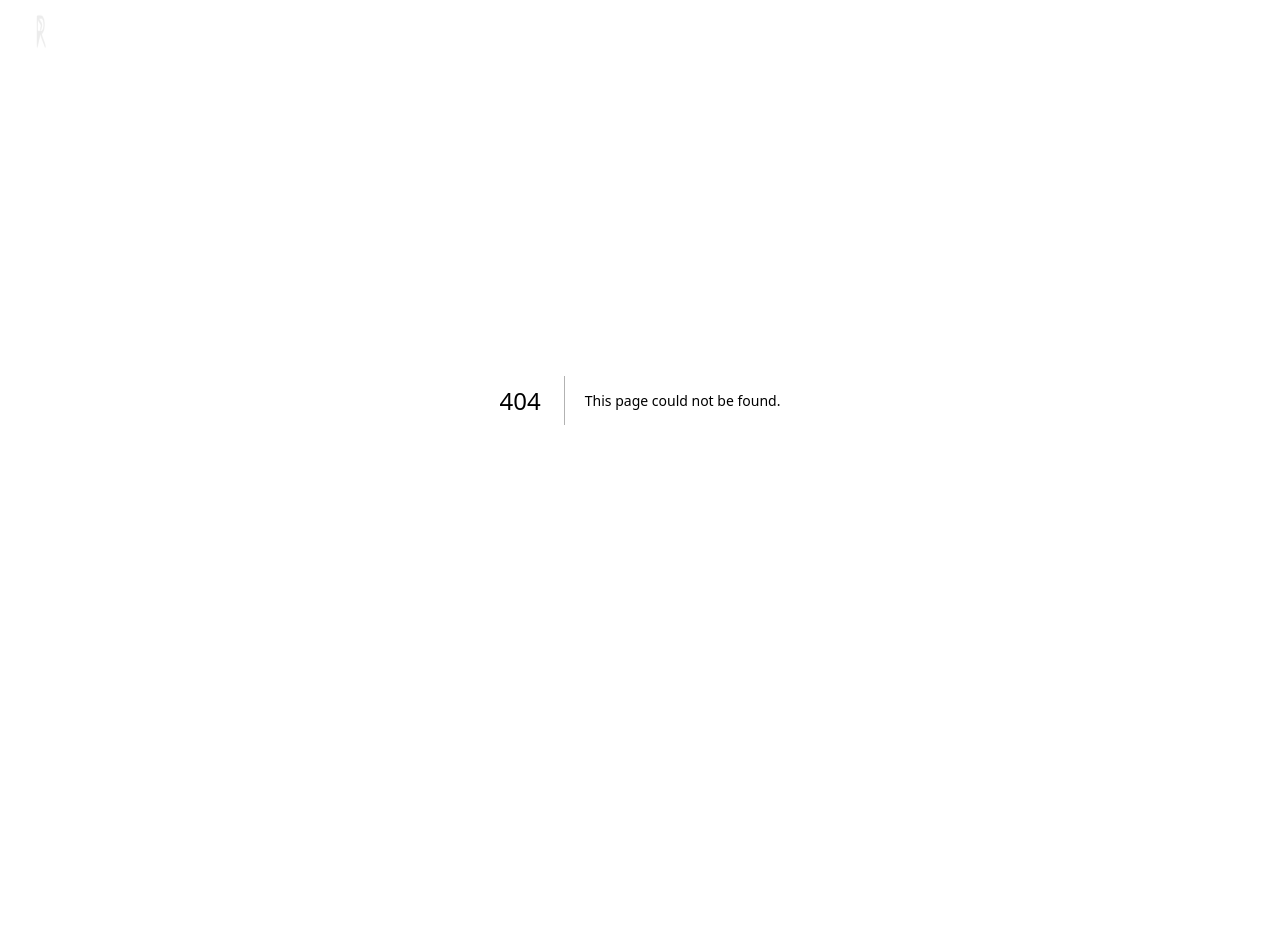
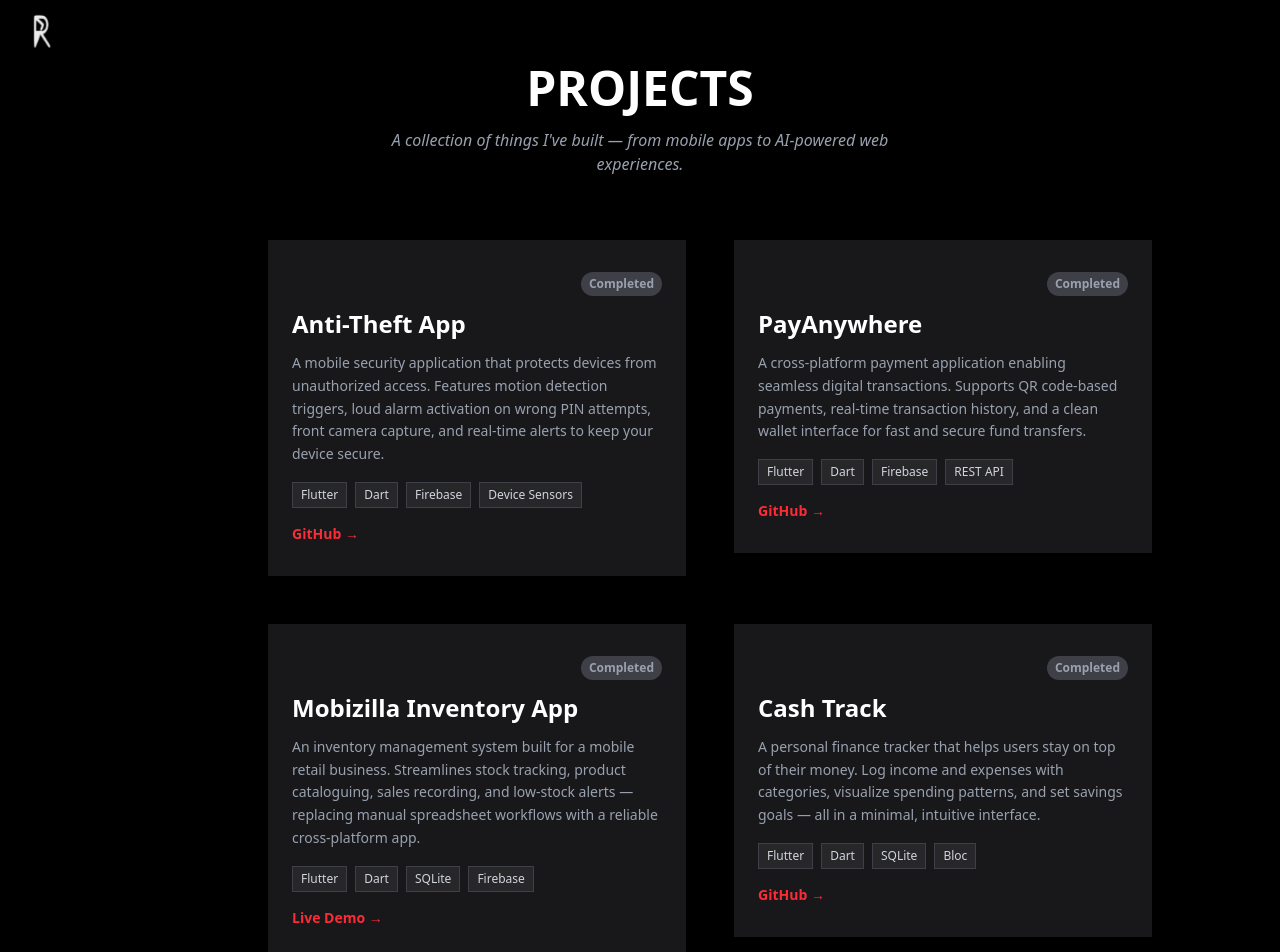
Before and after one commit to riiteeshh/MyPortfolio, a Next.js app: page /projects in a window 1280 px wide. Before the commit this address had no page. Shown: the top 952 px of the page. Before the commit the page ends 800 px from the top, so only its background shows below. Built offline with nearby package versions, Linux system fonts and the light colour scheme.

Commit message:
feat(project-section): added project section

```diff
--- /dev/null
+++ b/src/app/projects/page.tsx
@@ -0,0 +1,11 @@
+import ProjectsPage from "@/components/pages/projects-page/projects-page";
+import { Metadata } from "next";
+
+export const metadata: Metadata = {
+  title: "Projects",
+  description: "My Projects",
+};
+
+export default function Projects() {
+  return <ProjectsPage />;
+}
--- a/src/components/pages/about-page/about.tsx
+++ b/src/components/pages/about-page/about.tsx
@@ -127,7 +127,12 @@ export default function AboutPage() {
           . Throughout my career, I have worked on developing both mobile and
           web applications, ensuring seamless user experiences and efficient
           performance. I enjoy transforming ideas into functional and visually
-          appealing digital solutions.
+          appealing digital solutions. Currently deepening my knowledge in{" "}
+          <span className="font-semibold">LangChain and LangGraph</span> for
+          building agentic AI workflows, and exploring{" "}
+          <span className="font-semibold">ontology</span> — understanding how
+          structured knowledge representation helps businesses build smarter,
+          context-aware AI systems.
         </p>
       </div>
 
--- a/src/components/pages/landing-page/landing-page.tsx
+++ b/src/components/pages/landing-page/landing-page.tsx
@@ -136,6 +136,7 @@ export default function LandingPage() {
       {/* Projects Button */}
       <div className="relative">
         <Button
+          onClick={() => router.push("/projects")}
           variant="ghost"
           className="transition-all duration-300 absolute left-1/2 transform -translate-x-1/2 -rotate-90 hover:bg-transparent p-0 m-0"
         >
--- /dev/null
+++ b/src/components/pages/projects-page/projects-page.tsx
@@ -0,0 +1,181 @@
+"use client";
+
+import { Card } from "@/components/ui/card";
+import { useState } from "react";
+import Link from "next/link";
+
+type Project = {
+  id: number;
+  title: string;
+  description: string;
+  tech: string[];
+  github?: string;
+  liveUrl?: string;
+  status: "completed" | "in-progress";
+};
+
+export default function ProjectsPage() {
+  const [hoveredId, setHoveredId] = useState(-1);
+
+  const projects: Project[] = [
+    {
+      id: 1,
+      title: "Anti-Theft App",
+      description:
+        "A mobile security application that protects devices from unauthorized access. Features motion detection triggers, loud alarm activation on wrong PIN attempts, front camera capture, and real-time alerts to keep your device secure.",
+      tech: ["Flutter", "Dart", "Firebase", "Device Sensors"],
+      github: "https://github.com/riiteeshh/Anti-theft-app",
+      status: "completed",
+    },
+    {
+      id: 2,
+      title: "PayAnywhere",
+      description:
+        "A cross-platform payment application enabling seamless digital transactions. Supports QR code-based payments, real-time transaction history, and a clean wallet interface for fast and secure fund transfers.",
+      tech: ["Flutter", "Dart", "Firebase", "REST API"],
+      github: "https://github.com/riiteeshh/PayAnywhere",
+      status: "completed",
+    },
+    {
+      id: 3,
+      title: "Mobizilla Inventory App",
+      description:
+        "An inventory management system built for a mobile retail business. Streamlines stock tracking, product cataloguing, sales recording, and low-stock alerts — replacing manual spreadsheet workflows with a reliable cross-platform app.",
+      tech: ["Flutter", "Dart", "SQLite", "Firebase"],
+      liveUrl: "https://mobizilla-inventory-app.vercel.app/",
+      status: "completed",
+    },
+    {
+      id: 4,
+      title: "Cash Track",
+      description:
+        "A personal finance tracker that helps users stay on top of their money. Log income and expenses with categories, visualize spending patterns, and set savings goals — all in a minimal, intuitive interface.",
+      tech: ["Flutter", "Dart", "SQLite", "Bloc"],
+      github: "https://github.com/riiteeshh/Cash_Track",
+      status: "completed",
+    },
+    {
+      id: 5,
+      title: "Split It",
+      description:
+        "A web app that makes splitting expenses effortless. Add participants and transactions, and it instantly calculates who owes whom — keeping group trips, dinners, and shared bills fair and drama-free.",
+      tech: ["Next.js", "TypeScript", "Tailwind CSS"],
+      liveUrl: "https://splitit-sigma.vercel.app/",
+      status: "completed",
+    },
+    {
+      id: 7,
+      title: "Meguri Wallet",
+      description:
+        "A digital wallet application offering secure balance management and peer-to-peer transfers. Built with a focus on transaction transparency, Meguri Wallet provides a smooth UX for everyday digital payments.",
+      tech: ["Flutter", "Dart", "Firebase", "REST API"],
+      status: "completed",
+    },
+    {
+      id: 8,
+      title: "AI Chat Application",
+      description:
+        "Currently building the frontend for an AI-powered chat system designed for retail environments. Integrates with LLM services to deliver real-time conversational experiences, helping customers get instant product recommendations and support.",
+      tech: ["Next.js", "TypeScript", "Tailwind CSS", "LLM"],
+      status: "in-progress",
+    },
+    {
+      id: 9,
+      title: "Sawaari",
+      description:
+        "A vehicle renting application that connects riders with available vehicles for seamless short-term rentals. Focused on a clean booking experience with real-time availability.",
+      tech: ["Next.js", "TypeScript", "Tailwind CSS"],
+      liveUrl: "https://sawaari-eta.vercel.app/",
+      status: "in-progress",
+    },
+  ];
+
+  return (
+    <div className="min-h-screen bg-black text-white py-16 px-4">
+      <h1 className="text-4xl md:text-5xl font-bold text-center mb-4">
+        PROJECTS
+      </h1>
+      <p className="text-center text-gray-400 italic mb-16 max-w-xl mx-auto">
+        A collection of things I&apos;ve built — from mobile apps to AI-powered
+        web experiences.
+      </p>
+
+      <div className="container mx-auto max-w-5xl grid grid-cols-1 md:grid-cols-2 gap-x-12 gap-y-12 pl-24 md:pl-35">
+        {projects.map((project) => (
+          <div
+            key={project.id}
+            className="group relative"
+            onMouseEnter={() => setHoveredId(project.id)}
+            onMouseLeave={() => setHoveredId(-1)}
+          >
+            {/* Card */}
+            <Card className="bg-zinc-900 text-white p-6 rounded-none shadow-xl border-0 w-full z-10 relative py-8 flex flex-col gap-3">
+              {/* Status badge */}
+              <div className="flex justify-end">
+                <span
+                  className={`text-xs font-bold px-2 py-1 rounded-full ${
+                    project.status === "in-progress"
+                      ? "bg-red-500/20 text-red-400 border border-red-500/40"
+                      : "bg-zinc-700 text-gray-400"
+                  }`}
+                >
+                  {project.status === "in-progress" ? "● In Progress" : "Completed"}
+                </span>
+              </div>
+
+              {/* Title */}
+              <h3
+                className={`text-2xl font-bold transition-all duration-300 ${
+                  hoveredId === project.id
+                    ? "bg-gradient-to-r from-purple-500 to-pink-500 text-transparent bg-clip-text"
+                    : "text-white"
+                }`}
+              >
+                {project.title}
+              </h3>
+
+              {/* Description */}
+              <p className="text-gray-400 text-sm leading-relaxed">
+                {project.description}
+              </p>
+
+              {/* Tech stack */}
+              <div className="flex flex-wrap gap-2 mt-1">
+                {project.tech.map((t) => (
+                  <span
+                    key={t}
+                    className="text-xs bg-zinc-800 text-gray-300 px-2 py-1 border border-zinc-700"
+                  >
+                    {t}
+                  </span>
+                ))}
+              </div>
+
+              {/* Links */}
+              <div className="flex gap-4 mt-1">
+                {project.github && (
+                  <Link
+                    href={project.github}
+                    target="_blank"
+                    className="text-sm font-bold text-red-500 hover:text-white transition-colors self-start"
+                  >
+                    GitHub →
+                  </Link>
+                )}
+                {project.liveUrl && (
+                  <Link
+                    href={project.liveUrl}
+                    target="_blank"
+                    className="text-sm font-bold text-red-500 hover:text-white transition-colors self-start"
+                  >
+                    Live Demo →
+                  </Link>
+                )}
+              </div>
+            </Card>
+          </div>
+        ))}
+      </div>
+    </div>
+  );
+}
--- a/src/components/pages/skills-page/skills-page.tsx
+++ b/src/components/pages/skills-page/skills-page.tsx
@@ -27,6 +27,7 @@ export default function SkillPage() {
     { src: "/images/confluence.svg", name: "Confluence" },
     { src: "/images/linux.svg", name: "Linux" },
     { src: "/images/vs-code.svg", name: "VS Code" },
+    { src: "/images/llm.svg", name: "LLM" },
   ];
   function delay(ms: number) {
     return new Promise((resolve) => setTimeout(resolve, ms));
```
Also changed, not shown: public/images/llm.svg (added), 1 other file (tests, documents, lock files or other folders).
